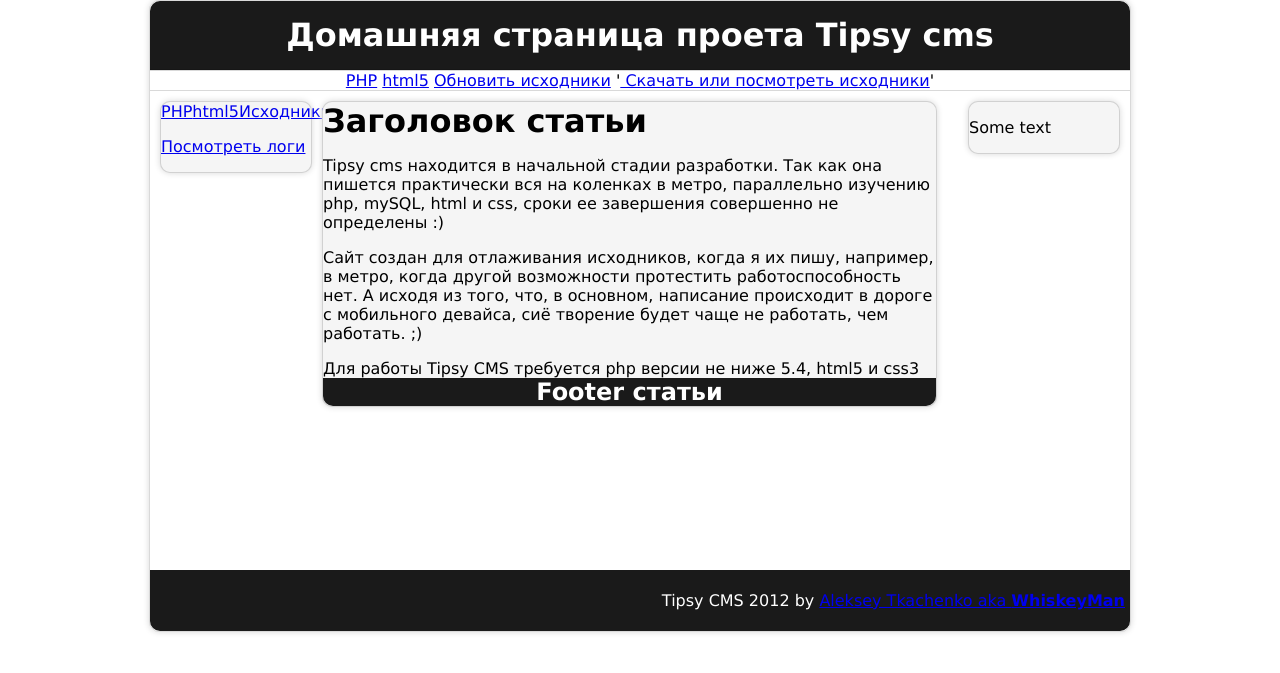
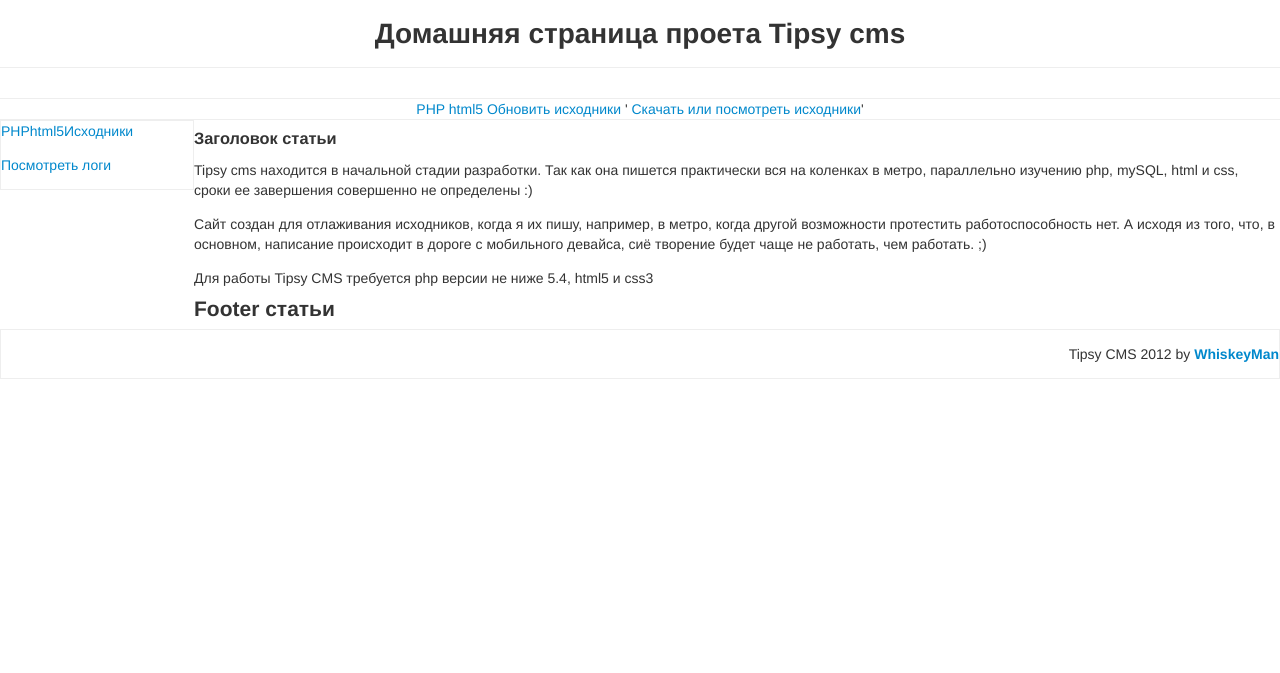
Before and after one commit to tauweb/Tipsy-CMS-dev-, a PHP site: page / in a window 1280 px wide. Shown: the top 673 px of the page. Run offline with PHP 8.4, Linux system fonts and the light colour scheme.

Commit message:
Переписан шаблон

```diff
--- a/templates/tipsy/css/template.css
+++ b/templates/tipsy/css/template.css
@@ -1,112 +1,62 @@
-body {
-	background-color: #F4F6F7;
-	font-family: Geneva, Arial, Helvetica, sans-serif;
+article,aside,header,nav,section {display: block;}
+
+header, #errors, #menu_horisontal {
+	text-align: center;
+	border-bottom: 1px solid #eeeeee;
 }
 
-/* Параметры основного блока страници*/
 body {
-	display: block;
-	margin: auto;
-	max-width: 980px;
-	border: 1px solid rgba(0, 0, 0, 0.15);
-	border-radius: 10px;
-	box-shadow: 0px 0px 6px #D8D8D8;
-	background-color: white;
+	margin: 0;
+	font-family: "Helvetica Neue", Helvetica, Arial, sans-serif;
+	font-size: 14px;
+	line-height: 20px;
+	color: #333333;
+	background-color: #ffffff;
 }
 
-#container {
-	display: block;
-	min-height: 500px;
+a {
+	color: #0088cc;
+	text-decoration: none;
+}
+
+a:hover {
+	color: #005580;
+	text-decoration: underline;
+}
+
+.muted			{color: #999999;}
+.text-warning	{color: #c09853;}
+.text-error 	{color: #b94a48;}
+.text-info 		{color: #3a87ad;}
+.text-success	{color: #468847;}
+
+h1,h2,h3,h4,h5,h6 {
+	margin: 10px 0;
+	font-family: inherit;
+	font-weight: bold;
+	line-height: 1;
+	color: inherit;
+	text-rendering: optimizelegibility;
 }
 
 header {
-	padding: 15px;
-	border-radius: 10px 10px 0px 0px;
-	text-align: center;
-	display: block;
-	border-bottom: 1px solid rgba(0, 0, 0, 0.15);
-	background-color: #1A1A1A;
-	color: #FFFFFF;
+	padding-bottom: 9px;
+	margin: 20px 0 30px;
 }
 
-h1 {
-	margin: 0px;
+nav {
+	float: left;
+	width: 15%;
+	border: 1px solid #eeeeee;
 }
 
-h2 {
-	margin: 0px;
-	border-radius: 0px 0px 10px 10px;
-	display: block;
-	background-color: #1A1A1A;
-	color: #FFFFFF;
-	text-align: center;
+section{
+	float: left;
+	width: 84.6%;
 }
 
-#errors {
-	color: red;
-	text-align: center;
-	border-bottom: 1px solid rgba(0, 0, 0, 0.15);
+footer{
+	border: 1px solid #eeeeee;
+	clear: both;
+	text-align: right;
 }
-
-#menu_horisontal {
-	border-bottom: 1px solid rgba(0, 0, 0, 0.15);
-	text-align: center;
-}
-
-#left {
-	display: block;
-	float: left;
-	margin: 10px 5px 10px 10px;
-	max-width: 150px;
-	border: 1px solid rgba(0, 0, 0, 0.15);
-	border-radius: 10px;
-	box-shadow: 0px 0px 6px #D8D8D8;
-	background-color: whiteSmoke;
-}
-
-#section {
-	float: left;
-	margin: 10px 5px 10px 5px;
-	max-width: 613px;
-	border: 1px solid rgba(0, 0, 0, 0.15);
-	border-radius: 10px;
-	box-shadow: 0px 0px 6px #D8D8D8;
-	background-color: whiteSmoke;
-
-}
-
-article {
-	display: block;
-	float: left;
-	margin: 10px 10px auto;
-	max-width: 150px;
-	border: 1px solid rgba(0, 0, 0, 0.15);
-	border-radius: 10px;
-	box-shadow: 0px 0px 6px #D8D8D8;
-	background-color: grey;
-}
-
-#right {
-	width: 150px;
-	display: block;
-	float: right;
-	margin: 10px 10px 10px 5px;
-	max-width: 150px;
-	border: 1px solid rgba(0, 0, 0, 0.15);
-	border-radius: 10px;
-	box-shadow: 0px 0px 6px #D8D8D8;
-	background-color: whiteSmoke;
-
-}
-
-#footer {
-	border-radius: 0px 0px 10px 10px;
-	clear: both;
-	display: block;
-	background-color: #1A1A1A;
-	color: #FFFFFF;
-	text-align: right;
-	padding: 5px;
-	position: relative;
-	bottom: 0px;
-}
--- a/templates/tipsy/index.php
+++ b/templates/tipsy/index.php
@@ -8,8 +8,6 @@ $doc->getTemplate();
 
 // Добавляю таблицы стилей
 $doc->addStylesheet('template.css');
-#$doc->addStylesheet('tipsy.css');
-
 ?>
 
 <!DOCTYPE html>
@@ -18,17 +16,15 @@ $doc->addStylesheet('template.css');
 <head>
 	<?php echo $doc->charset;?>
 	<title><?php echo $doc->head_data["title"];?></title>
-	<?php $doc->setStylesheet('tipsy');?>
+	<?php $doc->setStylesheet('template.css');?>
 </head>
 
 <body>
 <header>
 	<h1>Домашняя страница проета Tipsy cms</h1>
 </header>
-
-<div id="container">
 <div id="errors">
-		<?php $doc->getErrors();?>
+	<p class="text-error"><?php $doc->getErrors();?></p>
 </div>
 
 <div id="menu_horisontal">
@@ -38,12 +34,14 @@ $doc->addStylesheet('template.css');
 	'<a href="https://github.com/WhiskeyMan-Tau/tipsy_cms.git"> Скачать или посмотреть исходники</a>'
 </div>
 
-	<div id="left">
+<div id="container">
+
+	<nav>
 		<?php $doc->getLeft(); ?>
-	</div>
+	</nav>
 
-	<div id="section">
-		<div id="article">
+	<section>
+		<article>
 			<div id="article_name">
 				<h1>Заголовок статьи</h1>
 			</div>
@@ -51,18 +49,14 @@ $doc->addStylesheet('template.css');
 			<div id="article_footer">
 				<h2>Footer статьи</h2>
 			</div>
-		</div>
-		<!-- Article -->
+		</article>
+	</section>
+
 </div>
 
-	<div id="right">
-		<p>Some text</p>
-	</div>
-</div>
-
-<div id="footer">
-	<p>Tipsy CMS 2012 by <a href="http://vk.com/whiskeyman">Aleksey Tkachenko aka <b>WhiskeyMan</a></b></p>
-</div>
+<footer>
+	<p>Tipsy CMS 2012 by <a href="http://vk.com/whiskeyman"><b>WhiskeyMan</a></b></p>
+</footer>
 </body>
 
 </html>
```
Also changed, not shown: templates/tipsy/css/tipsy.css (deleted, +0 -155 lines), templates/tipsy/css/colors.css (deleted), templates/tipsy/css/fonts.css (deleted). Lines whose indentation alone changed are shown as unchanged.
